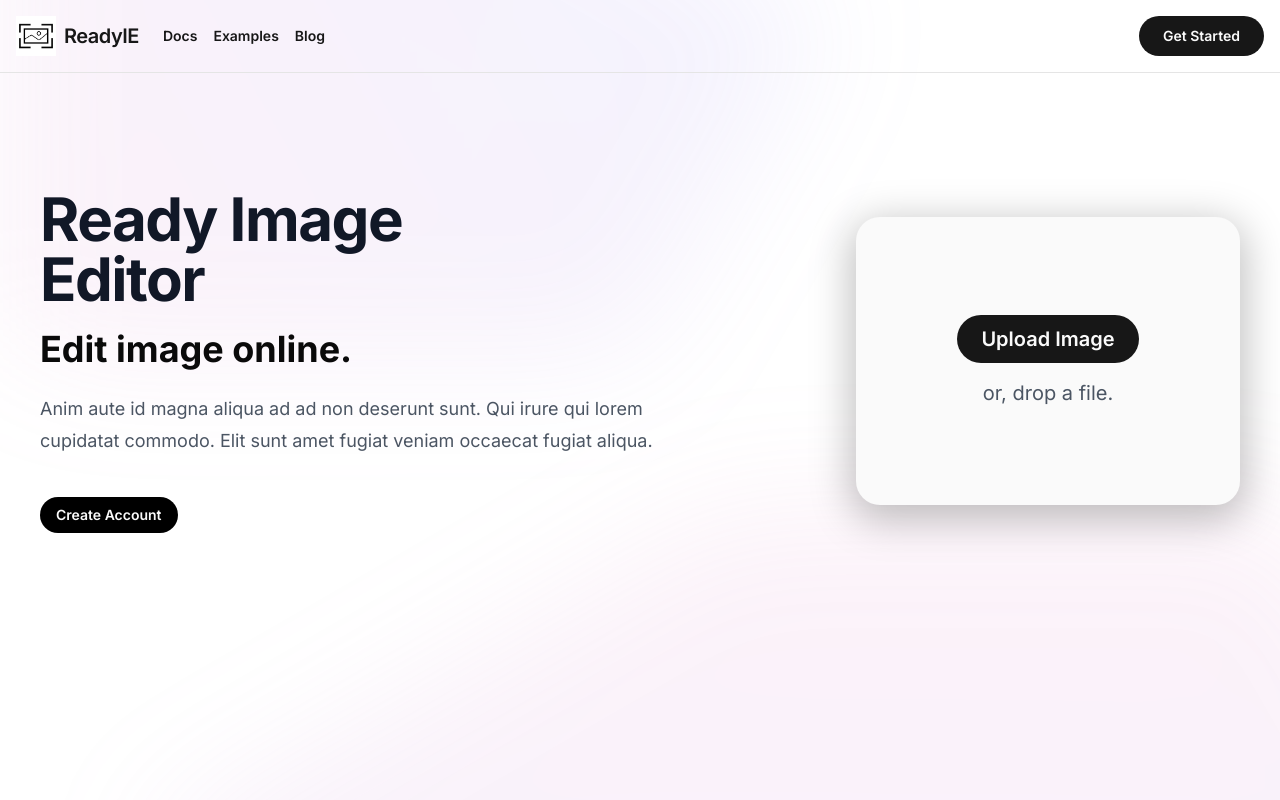
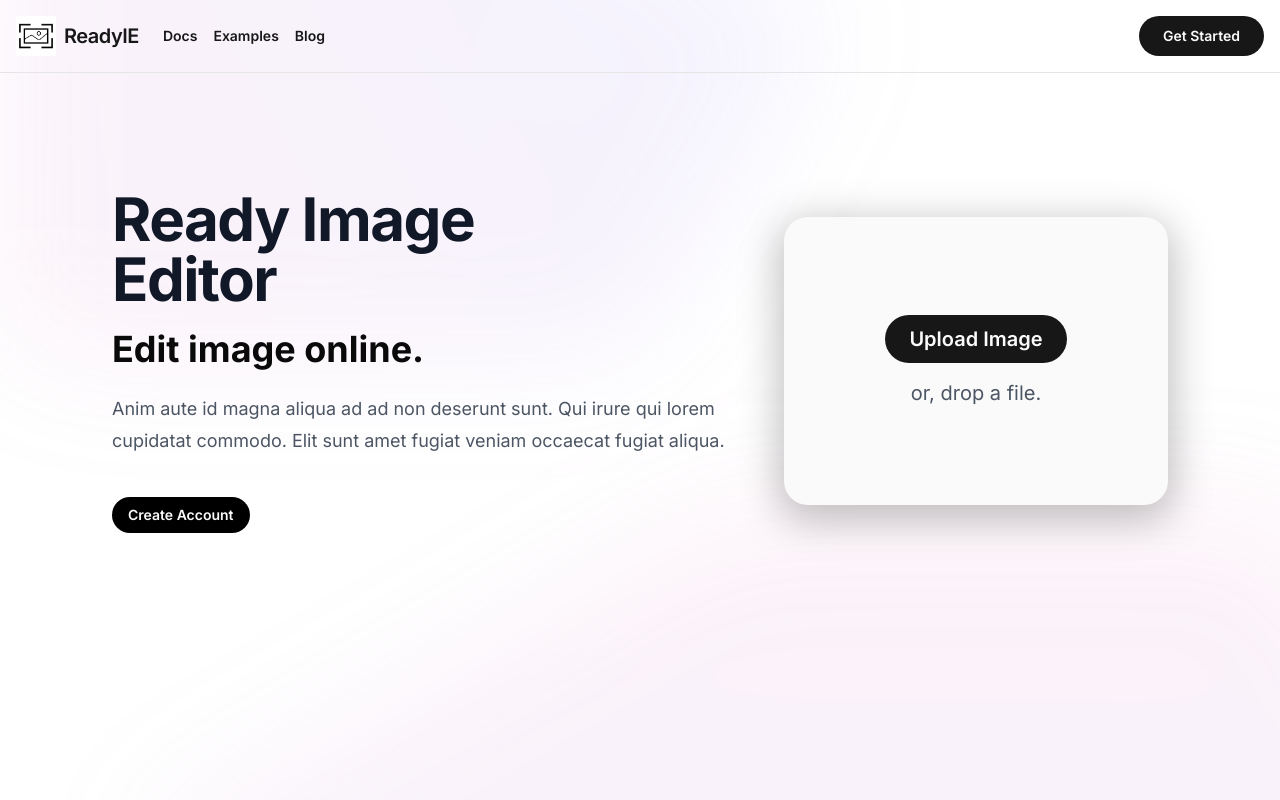
Before and after one commit to jibon-roy/ready-image-editor, a Next.js app: page / in a window 1280 px wide. Built offline with nearby package versions, Linux system fonts and the light colour scheme.

Commit message:
added image upload

```diff
--- a/package.json
+++ b/package.json
@@ -11,6 +11,7 @@
   "dependencies": {
     "@radix-ui/react-dialog": "^1.0.5",
     "@radix-ui/react-slot": "^1.0.2",
+    "axios": "^1.6.8",
     "class-variance-authority": "^0.7.0",
     "clsx": "^2.1.0",
     "lucide-react": "^0.365.0",
--- a/src/components/home/banner/banner.tsx
+++ b/src/components/home/banner/banner.tsx
@@ -1,34 +1,42 @@
 "use client"
+
 import FileDropZone from "@/components/imagedrop/imagedrop";
 import { Button } from "@/components/ui/button";
+import { useRouter } from 'next/navigation';
+import axios from "axios"
+const Banner = () => {
+    const history = useRouter(); // Access the history object to navigate
+    const apiKey = 'a4fffb0560be3233ee3afb982b416ec0';
 
+    const handleFileDrop = async (files: File[]) => {
+        console.log(JSON.stringify(files))
+        const imageFile = { image: files[0] };
+        const res = await axios.post(`https://api.imgbb.com/1/upload?key=${apiKey}`, imageFile, {
+            headers: {
+                "content-type": "multipart/form-data",
+            },
+        });
+        const imageURL = res.data.data.display_url;
+        console.log(imageURL)
+    };
 
-const Banner = () => {
-    const handleFileDrop = (files: File[]) => {
-        // Handle the dropped files here
-        console.log(files);
-    };
     return (
         <section className="container">
-            <div className="relative isolate py-24 px-6 lg:px-8">
-                <div className="mx-auto md:flex items-center justify-between">
-                    <div className="text-center md:text-left max-w-2xl">
-                        <h1 className="text-4xl font-bold tracking-tight text-gray-900 sm:text-6xl mb-5">
+            <div className="py-24 px-6 flex justify-center lg:px-8">
+                <div className="mx-auto lg:flex items-center justify-between">
+                    <div className="text-center lg:text-left max-w-2xl">
+                        <h1 className="text-4xl text-center lg:text-left mx-auto font-bold tracking-tight text-gray-900 sm:text-6xl mb-5">
                             Ready Image <br /> Editor
                         </h1>
-                        <h3 className="text-4xl font-bold">Edit image online.</h3>
+                        <h3 className="text-4xl text-center lg:text-left font-bold">Edit image online.</h3>
                         <p className="mt-6 text-lg leading-8 text-gray-600">Anim aute id magna aliqua ad ad non deserunt sunt. Qui irure qui lorem cupidatat commodo. Elit sunt amet fugiat veniam occaecat fugiat aliqua.</p>
                         <div className="mt-10">
-
                             <Button className="bg-black" variant={'rounded'}>
                                 Create Account
                             </Button>
-
                         </div>
                     </div>
-
                     <FileDropZone onFileDrop={handleFileDrop} />
-
                 </div>
             </div>
         </section>
--- a/src/components/imagedrop/imagedrop.tsx
+++ b/src/components/imagedrop/imagedrop.tsx
@@ -22,9 +22,10 @@ const FileDropZone: React.FC<FileDropZoneProps> = ({ onFileDrop }) => {
         //     <input />
         //     {isDragActive ? <p>Drop the files here ...</p> : <p>Drag n drop some files here, or click to select files</p>}
         // </div>
-        <div {...getRootProps()} style={isDragActive ? dropZoneStyle : {}}>
+        <div {...getRootProps()} className='relative' >
+            <div style={isDragActive ? dropZoneStyle : { border: '2px dashed transparent' }} className='absolute w-[calc(100%+40px)] top-0 right-1/2 h-full translate-x-1/2'></div>
             <div className="w-full mx-auto my-12 px-5 sm:w-96 gap-4 min-h-72 h-full bg-primary-foreground flex justify-center items-center rounded-3xl relative py-1 text-sm leading-6 text-gray-600 flex-col ring-gray-900/10 hover:ring-gray-900/20 shadow-[-0px_10px_40px_5px_rgba(0,0,0,0.25)]">
-                <div className="bg-primary h-12 text-primary-foreground hover:bg-primary/80 transition px-6 py-4 flex justify-center items-center text-xl font-semibold rounded-full">
+                <div className="bg-primary h-12 text-primary-foreground text-center hover:bg-primary/80 transition px-6 py-4 flex justify-center items-center text-xl font-semibold rounded-full">
                     {isFileDialogActive ? "Select an image" : 'Upload Image'}
                 </div>
                 <div className='text-xl'> or, drop a file.</div>
@@ -39,7 +40,8 @@ const dropZoneStyle: React.CSSProperties = {
     borderRadius: '4px',
     textAlign: 'center',
     cursor: 'pointer',
-    backgroundColor: '#22222211'
+    backgroundColor: '#22222211',
+    zIndex: '1'
 };
 
 
```
Also changed, not shown: 1 other file (tests, documents, lock files or other folders).
